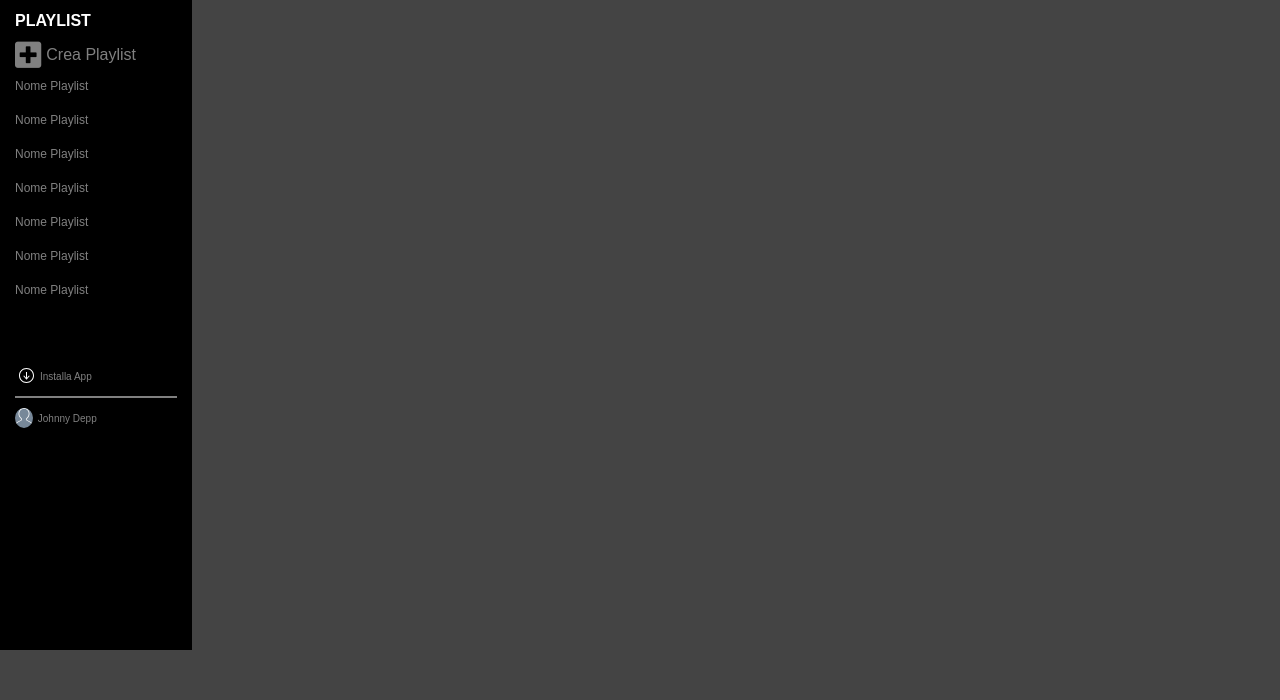
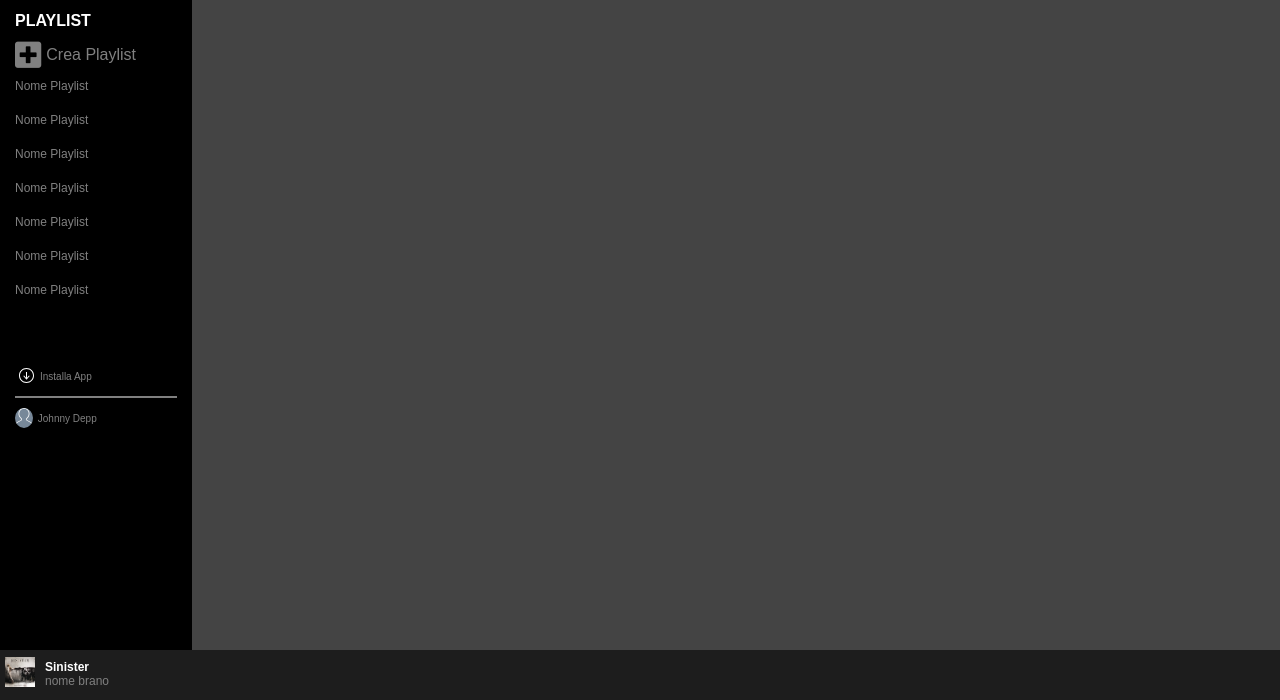
Before and after one commit to gioiascari/html-css-spotifyweb, a plain HTML site: page index.html in a window 1280 px wide. Shown: the part 150-850 px from the top of the page. Before the commit the page ends 800 px from the top, so only its background shows below. Drawn offline with Linux system fonts and the light colour scheme; a web font is replaced by a local one.

Commit message:
footer parte sinistra

```diff
--- a/css/style.css
+++ b/css/style.css
@@ -155,3 +155,29 @@ h2{
     border: 0px;
 }
 /*/ USER*/
+
+/*FOOTER*/
+footer{
+    height: 50px;
+    background-color: rgb(29, 29, 29);
+    display: flex;
+} .left-footer{
+    margin: 5px;
+    font-size: 12px;
+
+}
+.left-footer img{
+    height: 30px;
+    width: 30px;
+}
+footer h2{
+    font-size: 12px;
+}
+.text{
+    margin-left: 10px;
+    margin-top: 5px;
+}
+footer a{
+    text-decoration: none;
+    color: gray;
+}
--- a/index.html
+++ b/index.html
@@ -15,7 +15,7 @@
     </head>
 
     <body>
-        <!--HEADER---->
+        <!--HEADER-->
         <div id="header">
             <div class="button-header">
                 <div class="button">
@@ -23,7 +23,7 @@
                 </div>
             </div>
         </div>
-        <!--/ HEADER---->
+        <!--/ HEADER-->
         <!--NAV LOGO-->
         <div class="nav-left">
             <div class="container-nav">
@@ -67,9 +67,9 @@
 
                 <div class="footer-nav">
                     <div class="download">
-                        <a href="#"></a>
-                        <img src="img/download.svg" style="color: gray;" alt="">
-                        Installa App</a>
+                        <a href="#">
+                            <img src="img/download.svg" style="color: gray;" alt="">
+                            Installa App</a>
                     </div>
                     <div class="download user">
                         <a href="#">
@@ -90,8 +90,30 @@
         </div>
 
 
-        </div>
 
+        <main>
+
+        </main>
+
+        <footer>
+            <div class="footer-container">
+                <div class="left-footer">
+                    <a href="#"><img src="img/sinister.jpeg" alt="sinister">
+                        <div class="text">
+                            <h2>Sinister</h2>
+                            nome brano
+                        </div>
+                    </a>
+
+                </div>
+                <div class="central-footer">
+
+                </div>
+                <div class="right-footer">
+
+                </div>
+            </div>
+        </footer>
 
 
 
```
